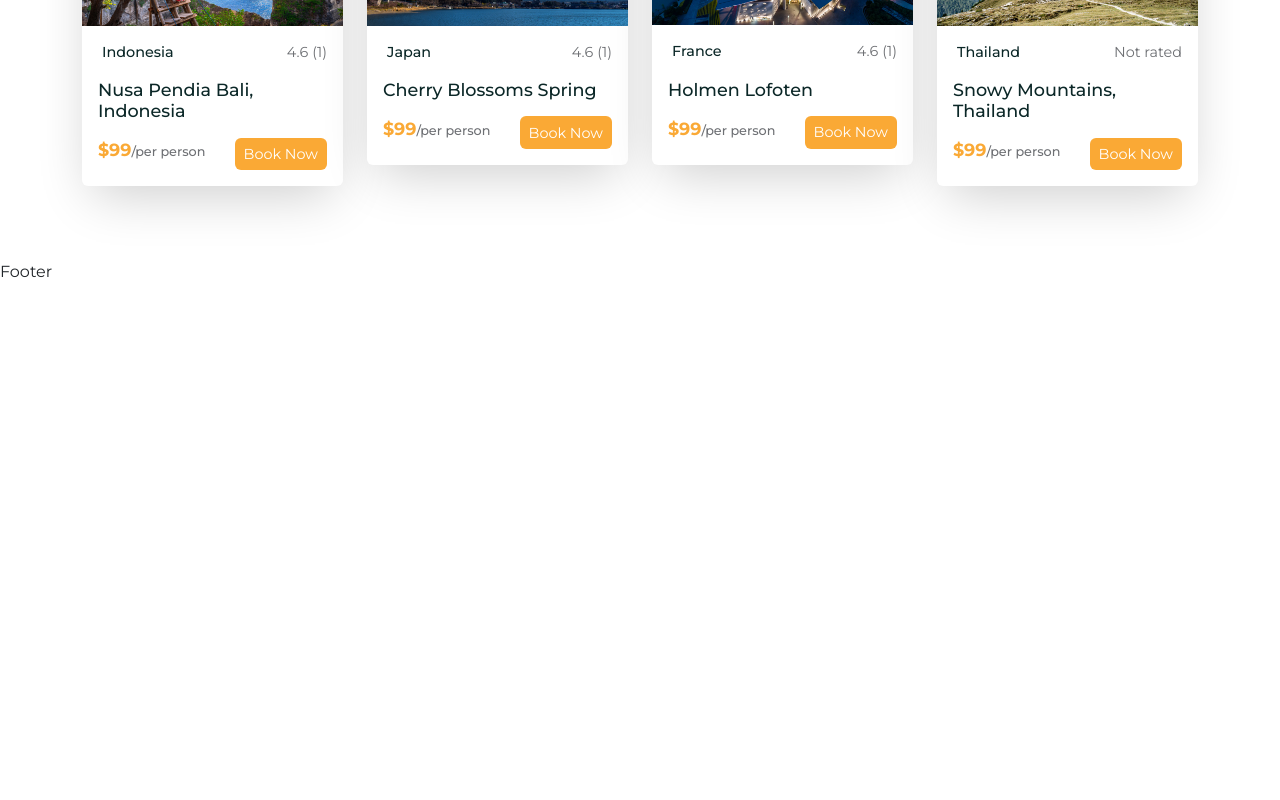
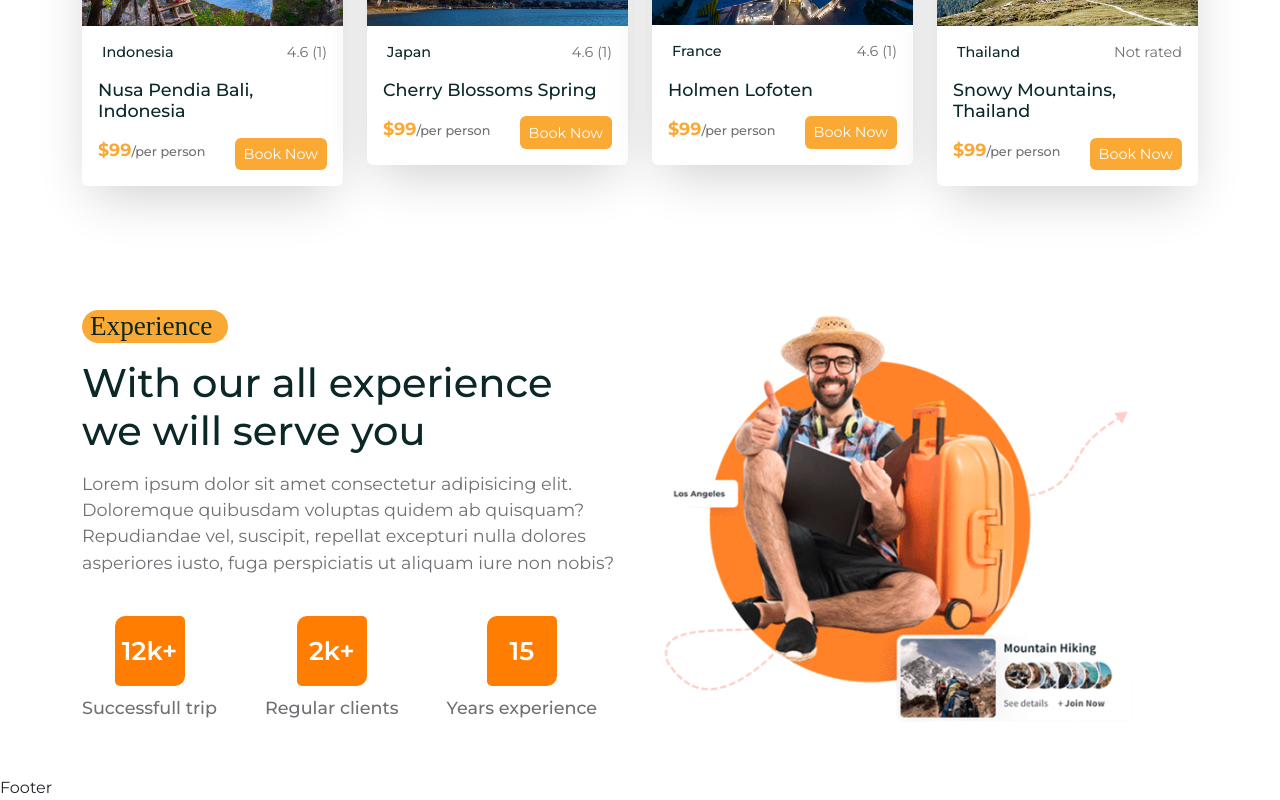
Before and after one commit to CLIFF-MUDIGO/tour-management, a React (Create React App) app in the folder frontend/: page /home in a window 1280 px wide. Shown: the part 1760-2560 px from the top of the page. Before the commit the page ends 2044 px from the top, so only its background shows below. Built offline with nearby package versions, Linux system fonts and the light colour scheme; the HTML template or start-up script is replaced by a standard one; a web font is replaced by a local one.

Commit message:
:exprience section

```diff
--- a/frontend/src/Pages/Home.jsx
+++ b/frontend/src/Pages/Home.jsx
@@ -5,6 +5,7 @@
 import heroImg02 from '../assets/images/hero-img02.jpg';
 import heroVideo from '../assets/images/hero-video.mp4';
 import worldImg from '../assets/images/world.png';
+import experienceImg from '../assets/images/experience.png';
 import Subtitle from './../shared/Subtitle';
 
 import SearchBar from '../shared/SearchBar';
@@ -82,6 +83,50 @@
 
 
     {/*========== featured tour section end ========*/}
+
+    {/*========== experience section start ========*/}
+    <section>
+      <Container>
+        <Row>
+          <Col lg='6'>
+            <div className="experience__content">
+              <Subtitle subtitle={'Experience'} />
+              <h2>With our all experience <br /> we will serve you</h2>
+              <p>Lorem ipsum dolor sit amet consectetur adipisicing elit.
+                Doloremque quibusdam voluptas quidem ab quisquam? Repudiandae vel,
+                suscipit, repellat excepturi nulla dolores asperiores iusto,
+                fuga perspiciatis ut aliquam iure non nobis?</p>
+            </div>
+
+            <div className="counter__wrapper d-flex align-items-center gap-5">
+              <div className="counter__box">
+                <span>12k+</span>
+                <h6>Successfull trip</h6>
+              </div>
+              <div className="counter__box">
+                <span>2k+</span>
+                <h6>Regular clients</h6>
+              </div>
+              <div className="counter__box">
+                <span>15</span>
+                <h6>Years experience</h6>
+              </div>
+
+            </div>
+
+          </Col>
+          <Col lg='6'>
+            <div className="experience__img">
+              <img src={experienceImg} alt="" />
+            </div>
+          </Col>
+        </Row>
+      </Container>
+    </section>
+
+    {/*========== experience section end ==========*/}
+
+
   </>
 );
 
--- a/frontend/src/assets/data/tours.js
+++ b/frontend/src/assets/data/tours.js
@@ -73,6 +73,10 @@
       {
         name: "jhon doe",
         rating: 4.6,
+      },
+      {
+        name: "jhon doe",
+        rating: 5,
       },
     ],
     avgRating: 4.5,
--- a/frontend/src/shared/TourCard.jsx
+++ b/frontend/src/shared/TourCard.jsx
@@ -1,14 +1,14 @@
 import React from 'react'
 import { Card, CardBody} from 'reactstrap'
 import { Link} from 'react-router-dom'
+import calculateAvgRating from '../utilis/avgRating'
 import './tour-card.css'
 
 const TourCard = ({tour}) => {
 
     const{id, title,city, photo, price, featured, reviews}= tour;
 
-    const totalRating = reviews?.reduce((acc, item) => acc + item.rating, 0);
-  const avgRating = reviews?.length > 0 ? totalRating / reviews.length : '';
+     const {totalRating, avgRating} = calculateAvgRating(reviews)
   return (
     <div className='tour__card'>
         <Card>
--- a/frontend/src/styles/home.css
+++ b/frontend/src/styles/home.css
@@ -49,3 +49,40 @@
     font-style: 2.3rem;
     font-weight: 500;
 }
+
+.experience__content h2{
+font-size: 2.5rem;
+margin-top: 1rem;
+font-weight: 500;
+}
+.experience__content p{
+    font-size: 1.1rem;
+    color: var(--text-color);
+    margin-top: 1rem;
+}
+.counter__wrapper{
+    margin-top: 2.5rem;
+}
+.counter__box span{
+    width: 70px;
+    height: 70px;
+    margin: auto;
+    display: flex;
+    align-items: center;
+    justify-content: center;
+    background: var(--primary-color);
+    color: #fff;
+    font-size: 1.6rem;
+    font-weight: 600;
+    border-radius: 10px 5px 10px 5px;
+
+}
+.counter__box h6{
+    font-size: 1.1rem;
+    margin-top: 0.7rem;
+    color: var(--text-color);
+
+}
+.experience__img img{
+    width: 90%;
+}
--- /dev/null
+++ b/frontend/src/utilis/avgRating.js
@@ -0,0 +1,13 @@
+
+
+
+const calculateAvgRating = reviews=>{
+    const totalRating = reviews?.reduce((acc, item) => acc + item.rating, 0);
+    const avgRating = reviews?.length > 0 ? (totalRating / reviews.length).toFixed(1) : '';
+
+    return{
+        totalRating,
+        avgRating
+    }
+}
+export default calculateAvgRating
```
